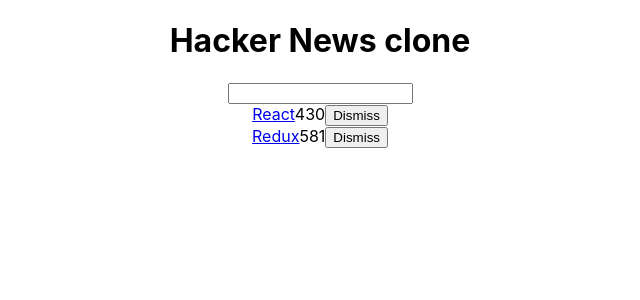
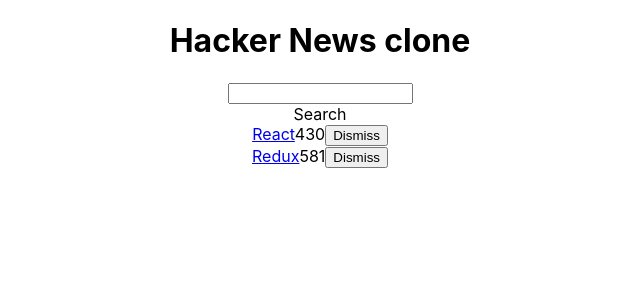
Before and after one commit to sharmb9/hackernews-clone, a React (Create React App) app: page / in a window 1280 px wide. Shown: the top 300 px of the page, without its empty margins (320-960 px from the left). Built offline with nearby package versions, Linux system fonts and the light colour scheme.

Commit message:
some minor thing

```diff
--- a/src/App.js
+++ b/src/App.js
@@ -22,7 +22,7 @@ const list = [
 
 // Higher order helper function
 const isSearched = (seacrhItem) => (item) => {
-    return item.title.toLowerCase().includes(seacrhItem.toLowerCase());
+  return item.title.toLowerCase().includes(seacrhItem.toLowerCase());
 }
 
 class App extends Component {
@@ -30,7 +30,7 @@ class App extends Component {
   constructor(props) {
     super(props);
     this.state = {
-       //same as list : list
+      //same as list : list
       list,
       searchTerm: ""
     };
@@ -53,14 +53,36 @@ class App extends Component {
   }
 
   render() {
+    const { searchTerm, list } = this.state; //deconstructing the state
     const heading = "Hacker News clone"
     return (
       <div className="App">
         <h1>{heading}</h1>
-        <form>
-          <input type="text" onChange={this.onSearchChange}></input>
-        </form>
-        {this.state.list.filter(isSearched(this.state.searchTerm)).map((item) => (
+        <Search value = {searchTerm} onChange = {this.onSearchChange}  />Search
+        <Table heading = {heading} list ={list} pattern = {searchTerm} onDismiss = {this.onDismiss}/>
+      </div>
+    )
+  }
+}
+
+class Search extends Component {
+  render() {
+    const { value, onChange, children} = this.props;
+    return (
+      <form>
+        {children} < input type="text" value={value} onChange={onChange} />
+      </form>
+    )
+  }
+}
+
+class Table extends Component {
+  render() {
+    const { list, pattern, onDismiss} = this.props;
+    return (
+
+      <div>
+        {list.filter(isSearched(pattern)).map(item =>
           <div key={item.objectID}>
             <span>
               <a href={item.url}>{item.title}</a>
@@ -69,14 +91,14 @@ class App extends Component {
             <span>{item.num_comments}</span>
             <span>{item.objectID}</span>
             <span>
-              <button onClick={() => this.onDismiss(item.objectID)} type="button">
+              <button onClick={() => onDismiss(item.objectID)} type="button">
                 Dismiss
               </button>
             </span>
           </div>
-        ))}
+        )}
       </div>
-    )
+    );
   }
 }
 
```
